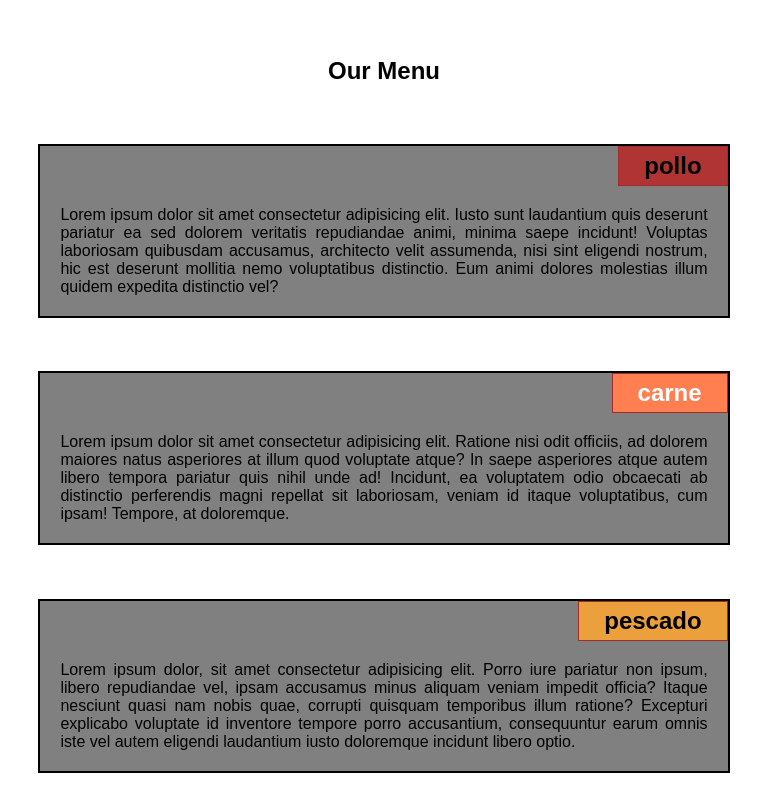
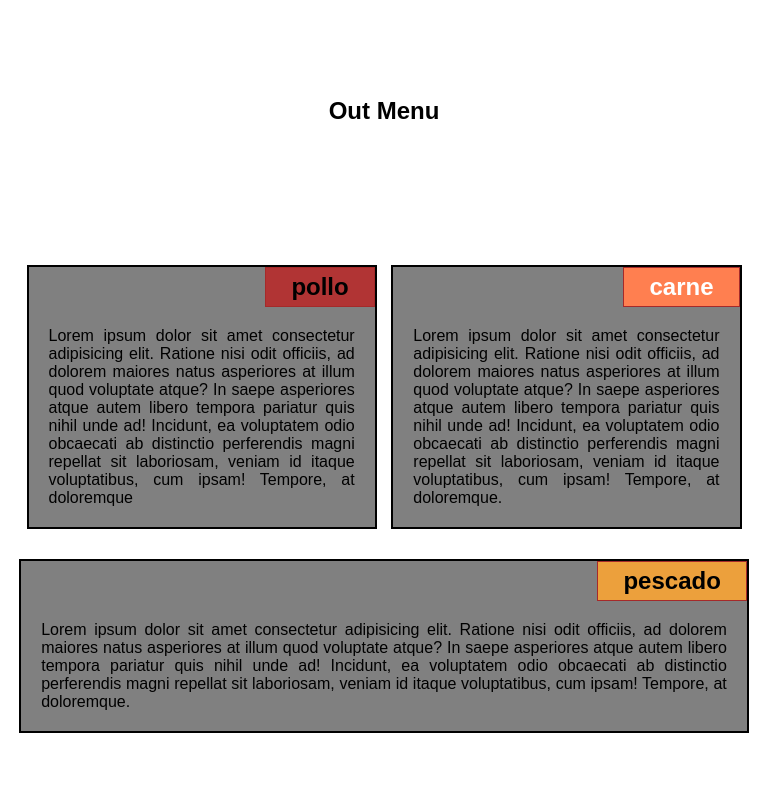
Before and after one commit to zoedevelop/module-2-CSS, a plain HTML site: page index.html in a window 768 px wide. Drawn offline with Linux system fonts and the light colour scheme.

Commit message:
estilos de escritorio , tablet y movil finalizados

```diff
--- a/index.html
+++ b/index.html
@@ -8,20 +8,24 @@
 </head>
 <body>
 
+    <div class="container-fluid">
+        <h2>Out Menu</h2>
         <div class="container">
-        <h2>Our Menu</h2>
             <div >
                 <h2 class="pollo">pollo</h2>
-            <p>Lorem ipsum dolor sit amet consectetur adipisicing elit. Iusto sunt laudantium quis deserunt pariatur ea sed dolorem veritatis repudiandae animi, minima saepe incidunt! Voluptas laboriosam quibusdam accusamus, architecto velit assumenda, nisi sint eligendi nostrum, hic est deserunt mollitia nemo voluptatibus distinctio. Eum animi dolores molestias illum quidem expedita distinctio vel?</p>
+                <p>Lorem ipsum dolor sit amet consectetur adipisicing elit. Ratione nisi odit officiis, ad dolorem maiores natus asperiores at illum quod voluptate atque? In saepe asperiores atque autem libero tempora pariatur quis nihil unde ad! Incidunt, ea voluptatem odio obcaecati ab distinctio perferendis magni repellat sit laboriosam, veniam id itaque voluptatibus, cum ipsam! Tempore, at doloremque</p>
             </div>
             <div >
                 <h2 class="carne">carne</h2>
                 <p>Lorem ipsum dolor sit amet consectetur adipisicing elit. Ratione nisi odit officiis, ad dolorem maiores natus asperiores at illum quod voluptate atque? In saepe asperiores atque autem libero tempora pariatur quis nihil unde ad! Incidunt, ea voluptatem odio obcaecati ab distinctio perferendis magni repellat sit laboriosam, veniam id itaque voluptatibus, cum ipsam! Tempore, at doloremque.</p>
             </div>
-        <div >
+            <div class="w-100" >
                 <h2 class="pescado">pescado</h2>
-            <p>Lorem ipsum dolor, sit amet consectetur adipisicing elit. Porro iure pariatur non ipsum, libero repudiandae vel, ipsam accusamus minus aliquam veniam impedit officia? Itaque nesciunt quasi nam nobis quae, corrupti quisquam temporibus illum ratione? Excepturi explicabo voluptate id inventore tempore porro accusantium, consequuntur earum omnis iste vel autem eligendi laudantium iusto doloremque incidunt libero optio.</p>
+                <p>Lorem ipsum dolor sit amet consectetur adipisicing elit. Ratione nisi odit officiis, ad dolorem maiores natus asperiores at illum quod voluptate atque? In saepe asperiores atque autem libero tempora pariatur quis nihil unde ad! Incidunt, ea voluptatem odio obcaecati ab distinctio perferendis magni repellat sit laboriosam, veniam id itaque voluptatibus, cum ipsam! Tempore, at doloremque.</p>
             </div>
+        </div>
+
+
     </div>
 </body>
 </html>
--- a/style.css
+++ b/style.css
@@ -1,56 +1,143 @@
-*{
+/* -------------------------------------------------------------------------- */
+/*                           inicio de estilos base                           */
+/* -------------------------------------------------------------------------- */
+
+    * {
         margin: 0;
         padding: 0;
         box-sizing: border-box;
         font-family: sans-serif;
     }
-body{
+
+    body {
         width: 100%;
         min-height: 100vh;
         display: flex;
         justify-content: center;
         align-content: center;
     }
-h2{
+
+    h2 {
         position: relative;
 
         margin: 45px 0 20px 0;
     }
-.container{
+
+    .container-fluid {
         position: relative;
         width: 100%;
+        margin: 0 auto;
         display: flex;
         flex-direction: column;
         justify-content: space-around;
         align-items: center
     }
+    .container{
+        width: 95%;
+        margin: 0 auto;
+    }
+
     .container > div {
         width: 90%;
         height: auto;
         background-color: gray;
         border: 2px solid black;
-    margin: 15px 0 ;
+        margin: 15px auto;
         text-align: justify;
     }
 
-.container > div >h2{
-    /* display: inline-block; */
+    .container > div > h2 {
         float: right;
         margin: 0;
         padding: 5px 25px;
         border: 1px solid brown;
     }
-.container > div > p{
+
+    .container>div>p {
         clear: both;
         padding: 20px;
     }
-.pollo{
+
+    .pollo {
         background: rgba(187, 38, 38, 0.842);
     }
-.carne{
+
+    .carne {
         color: white;
         background-color: coral;
     }
-.pescado{
+
+    .pescado {
         background-color: rgb(236, 160, 60);
     }
+
+
+
+/* -------------------------------------------------------------------------- */
+/*                             fin de estilos base                            */
+/* -------------------------------------------------------------------------- */
+
+/* -------------------------------------------------------------------------- */
+/*                         inicio estilos para tablet                         */
+/* -------------------------------------------------------------------------- */
+
+@media (min-width:768px) and (max-width: 991px) {
+    *{
+        box-sizing: border-box;
+    }
+    .container-fluid {
+        position: relative;
+        width: 100%;
+        margin: 0 auto;
+        display: flex;
+        flex-direction: column;
+        justify-content: space-around;
+        align-items: center
+    }
+
+    .container{
+        position: relative;
+        display: flex;
+        flex-direction: row;
+        justify-content: space-between;
+        flex-wrap: wrap;
+        width: 95%;
+        margin: 0 15px;
+    }
+    .container > div {
+        width: 48%;
+    }
+    .w-100{
+        flex-grow: 1;
+    }
+
+}
+
+/* -------------------------------------------------------------------------- */
+/*                         fin de estilos para tablet                         */
+/* -------------------------------------------------------------------------- */
+
+/* -------------------------------------------------------------------------- */
+/*                          inicio de estilos desktop                         */
+/* -------------------------------------------------------------------------- */
+
+@media (min-width: 992px){
+    *{
+        box-sizing: border-box;
+    }
+
+    .container{
+        display: flex;
+        flex-direction: row;
+        justify-content: space-between;
+        width: 95%;
+        margin: 0 15px;
+    }
+    .container > div {
+        margin: 5px;
+    }
+}
+
+/* -------------------------------------------------------------------------- */
+/*                           fin de estilos desktop                           */
+/* -------------------------------------------------------------------------- */
```
Lines whose indentation alone changed are shown as unchanged.
